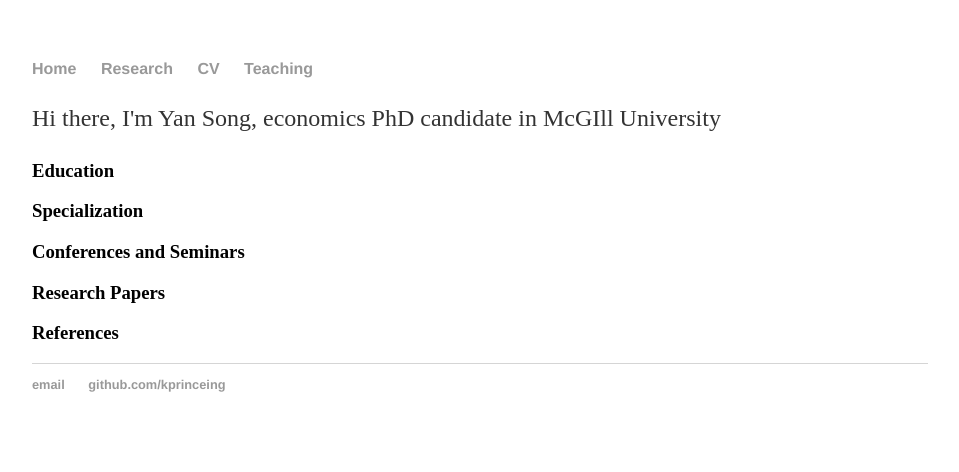
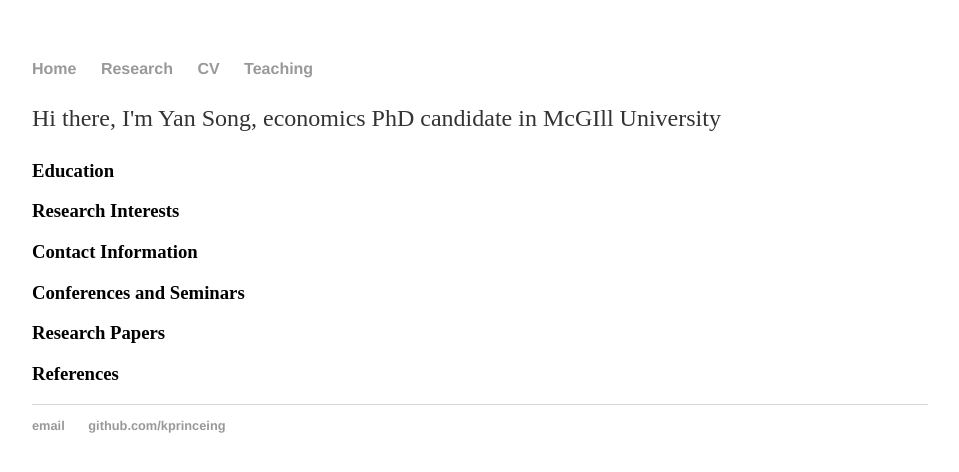
Before and after one commit to kprinceing/kprinceing.github.io, a Jekyll site: the page built from index.html, in a window 1280 px wide. Shown: the top 472 px of the page, without its empty margins (160-1119 px from the left). Built offline with Jekyll 4.4.1, drawn with Linux system fonts in a browser that asks for light colours.

Commit message:
Update index.html

```diff
--- a/index.html
+++ b/index.html
@@ -5,7 +5,8 @@ title: Yan_Song
 <div class="blurb">
 	<p>Hi there, I'm Yan Song, economics PhD candidate in McGIll University</p>
 	<h3> Education </h3>
-	<h3> Specialization </h3>
+	<h3> Research Interests </h3>
+	<h3> Contact Information <h3>
 	<h3> Conferences and Seminars </h3>
 	<h3> Research Papers </h3>
 	<h3> References </h3>
```
